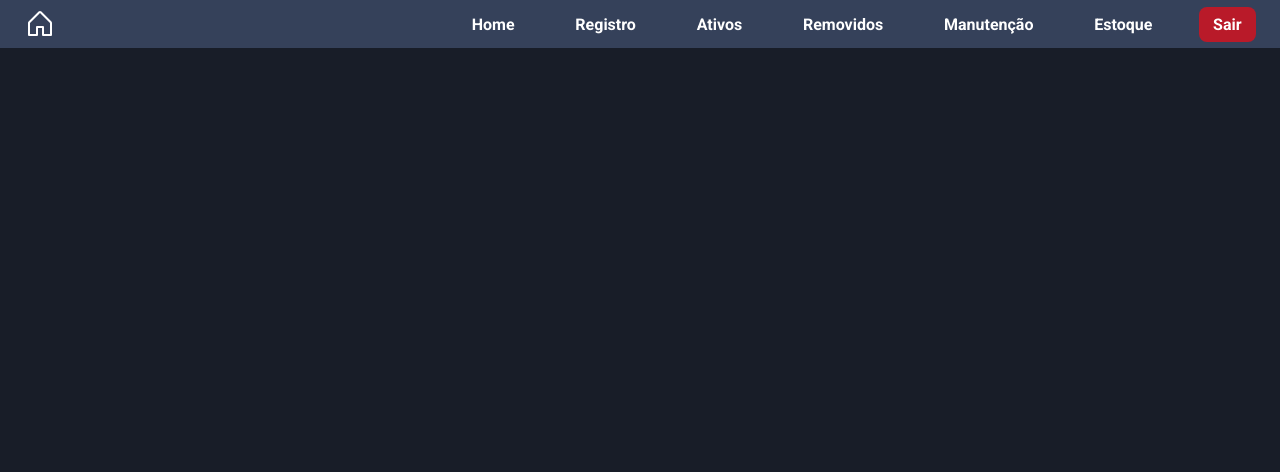
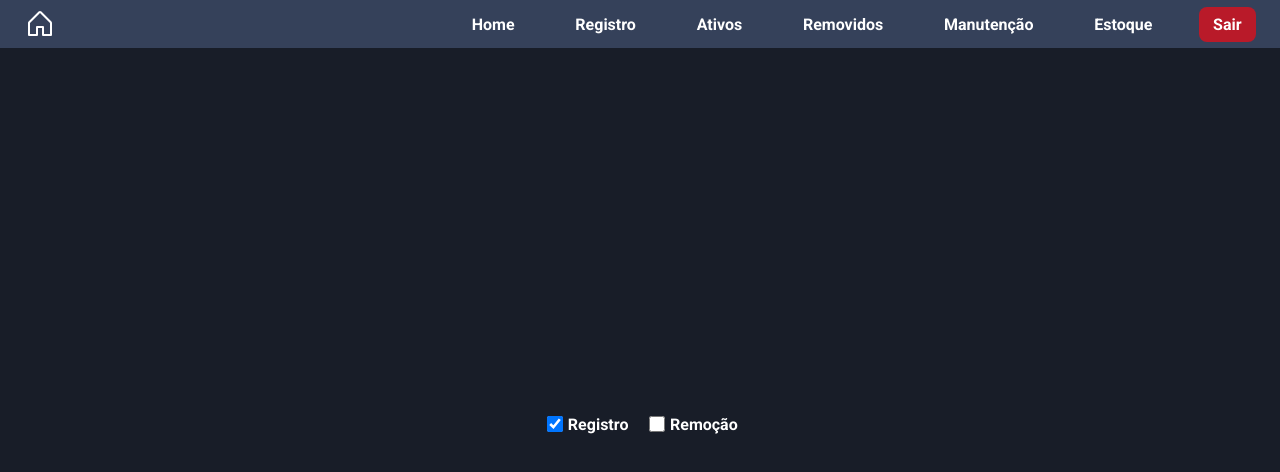
Before and after one commit to Jonatas-JS/Controle-de-Relogio-de-Ponto, a React (Vite) app: page /home in a window 1280 px wide. Shown: the top 472 px of the page. Built offline with nearby package versions, Linux system fonts and the light colour scheme.

Commit message:
Home construction

```diff
--- a/src/components/NavBar.jsx
+++ b/src/components/NavBar.jsx
@@ -56,14 +56,12 @@ export function NavBar() {
                 <div>
                 <ul className={styles.listMenu}>{pages.map(item => {
                     return (
-                        <li
+                        <Link
+                        to={item.path}
                         key={item.id}
-                        className={item.classNameItem}
-                        >
-                            <Link
-                            to={item.path}
-                            >{item.name}</Link>
-                        </li>
+                        className={item.classNameItem}>
+                                {item.name}
+                        </Link>
                     )
                 })}</ul>
                 </div>
--- a/src/components/NavBar.module.css
+++ b/src/components/NavBar.module.css
@@ -5,25 +5,31 @@
     display: flex;
     justify-content: space-between;
     align-items: center;
-    height: 3rem;
+    height: var(--height-navbar);
     padding: 1.5rem;
 }
 .listMenu {
     display: flex;
     gap: 2rem;
+    align-items: center;
     list-style-type: none;
 }
-.listMenu li {
+.listMenu a {
     padding: .5rem .9rem;
     border-radius: .5rem;
     font-weight: bold;
 }
-.listMenu li:hover {
+.listMenu a:hover {
     background-color: var(--green-300);
 }
-.listMenu li:last-child {
+.menuAtivos:hover {
+    background-color: var(--blue-200);
+}
+.listMenu a:last-child {
+    padding: .5rem .9rem;
+    border-radius: .5rem;
     background-color: var(--red-400);
 }
-.listMenu li:hover:last-child {
+.listMenu a:last-child:hover {
     background-color: var(--red-300);
 }
--- a/src/global.css
+++ b/src/global.css
@@ -19,6 +19,7 @@
 
     --height-header: 35vh;
     --height-footer: 35vh;
+    --height-navbar: 3rem;
 }
 
 * {
--- a/src/pages/home/Home.jsx
+++ b/src/pages/home/Home.jsx
@@ -5,7 +5,23 @@ export function Home() {
     return (
         <div className={styles.container}>
             <NavBar />
-            <div></div>
+            <div className={styles.containerHome}>
+                <div>
+                    <div className={styles.primaryServiceSelection}>
+                        <div className={styles.checkboxRegistro}>
+                            <label>
+                                <input type='checkbox' checked />Registro
+                            </label>
+                        </div>
+                        <div className={styles.checkboxRemocao}>
+                            <label>
+                                <input type='checkbox'/>Remoção
+                            </label>
+                        </div>
+
+                    </div>
+                </div>
+            </div>
         </div>
     );
 };
--- a/src/pages/home/Home.module.css
+++ b/src/pages/home/Home.module.css
@@ -0,0 +1,22 @@
+.containerHome {
+    height: calc(100vh - var(--height-navbar));
+    display: flex;
+    align-items: center;
+    justify-content: center;
+}
+.primaryServiceSelection {
+    display: flex;
+    gap: 1rem;
+}
+.checkboxRegistro label, .checkboxRemocao label {
+    display: flex;
+    flex-direction: row;
+    align-items: center;
+    font-weight: bold;
+    cursor: pointer;
+}
+.primaryServiceSelection label input[type="checkbox"] {
+    margin: 0 .3rem;
+    width: 1rem;
+    height: 1rem;
+}
```
